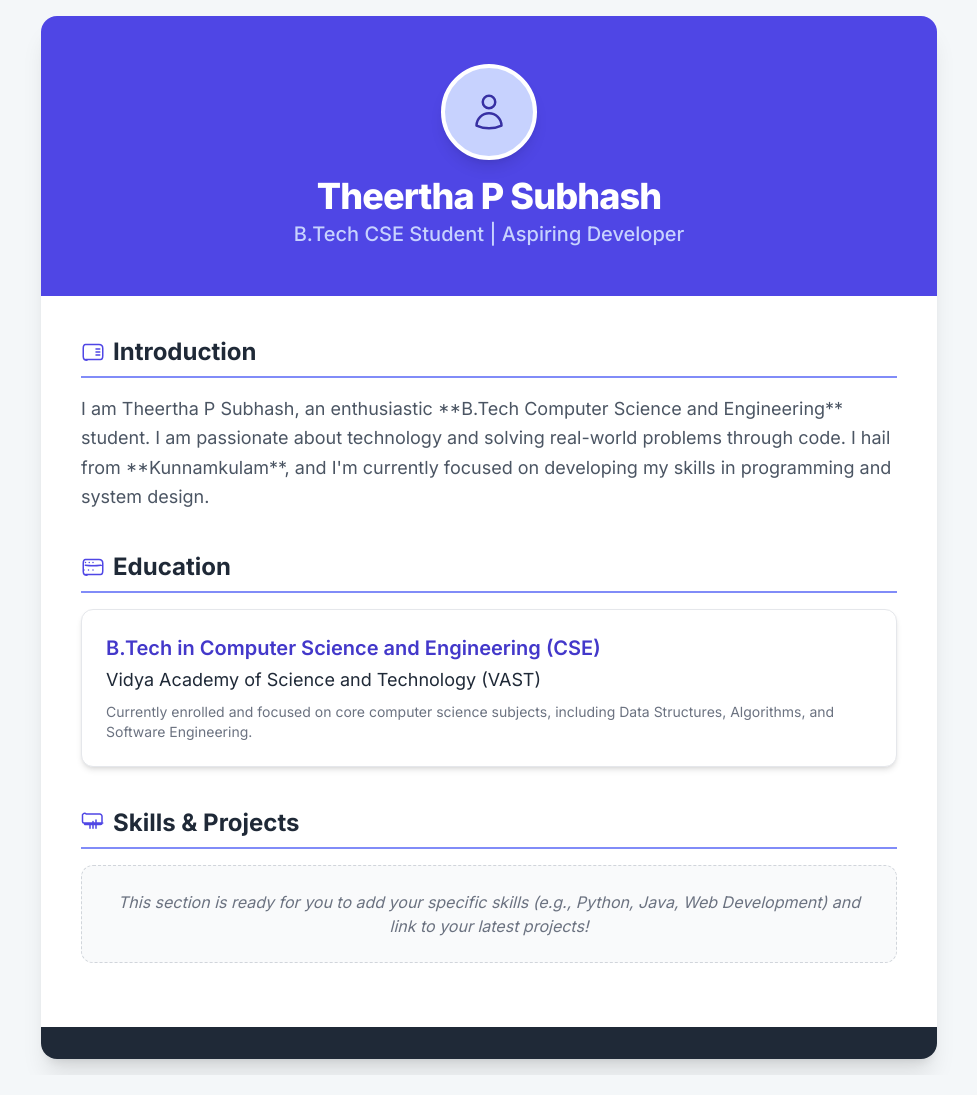
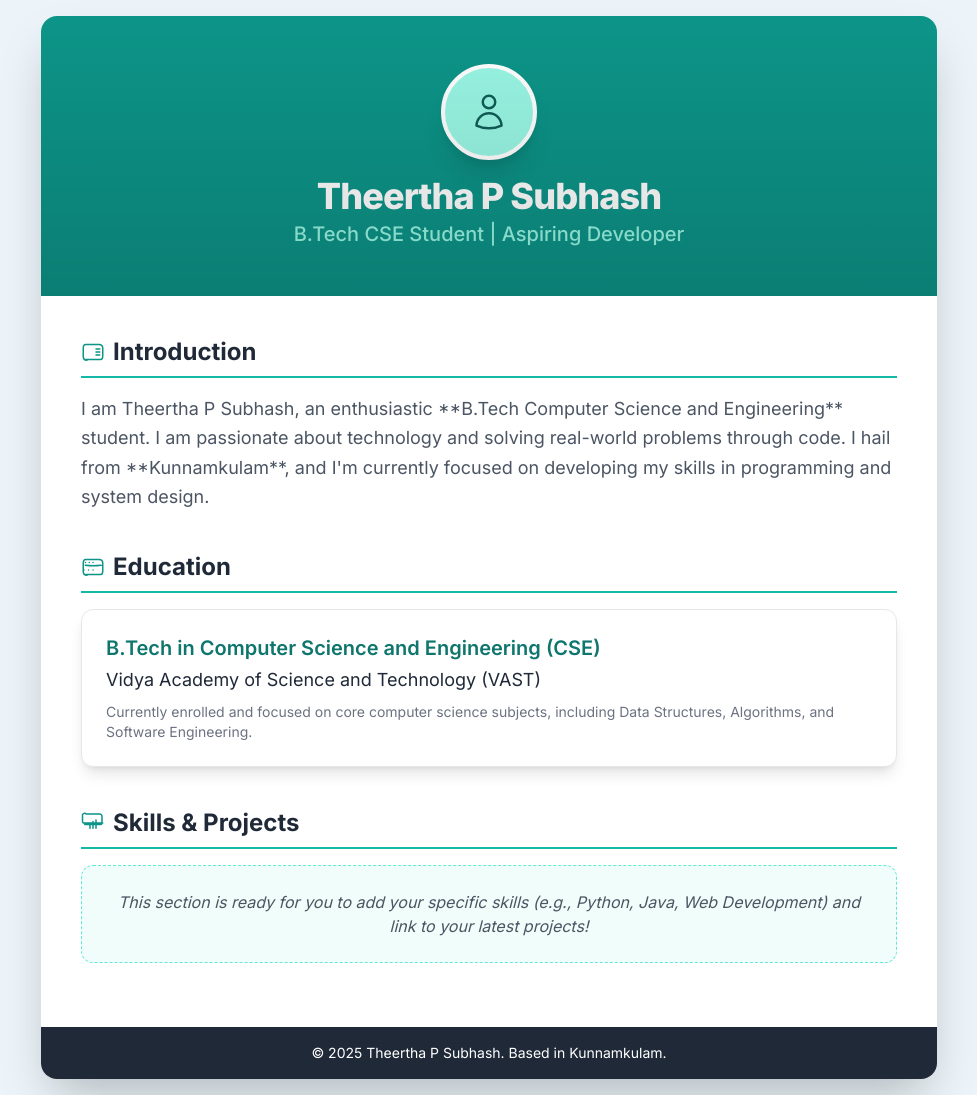
Before and after one commit to Bugsmash00/Bugsmash00.github.io, a plain HTML site: page index.html in a window 1280 px wide. Shown: the whole page, without its empty margins (151-1128 px from the left). Drawn offline with nearby package versions, Linux system fonts and the light colour scheme.

Commit message:
Update index.html

```diff
--- a/index.html
+++ b/index.html
@@ -9,23 +9,59 @@
     <style>
         /* Custom styles for the Inter font and main background */
         @import url('https://fonts.googleapis.com/css2?family=Inter:wght@100..900&display=swap');
+
+        /* Base styles */
         body {
             font-family: 'Inter', sans-serif;
-            background-color: #f4f7f9; /* Light, professional background */
+            /* Changed to a slightly punchier light background */
+            background-color: #ecf4f9;
+            scroll-behavior: smooth;
+        }
+
+        /* Subtle Hover Effect for the Main Card */
+        .main-card {
+            transition: box-shadow 0.5s ease;
+        }
+        .main-card:hover {
+            box-shadow: 0 25px 50px -12px rgba(0, 0, 0, 0.25); /* Stronger lift on hover */
+        }
+
+        /* Header Overlay for Depth */
+        .header-overlay {
+            position: relative;
+        }
+        .header-overlay::before {
+            content: '';
+            position: absolute;
+            top: 0;
+            left: 0;
+            right: 0;
+            bottom: 0;
+            /* Subtle dark gradient overlay, adjusted opacity for vibrancy */
+            background: linear-gradient(to top, rgba(0, 0, 0, 0.15), rgba(0, 0, 0, 0));
+            pointer-events: none;
+            border-radius: 1rem 1rem 0 0;
+        }
+
+        /* Responsive padding enhancement for smaller screens */
+        @media (max-width: 640px) {
+            .p-6.sm\:p-10 {
+                padding: 1.5rem;
+            }
         }
     </style>
 </head>
 <body class="antialiased min-h-screen flex flex-col items-center justify-center p-4">
 
-    <!-- Main Container -->
-    <div class="w-full max-w-4xl bg-white shadow-xl rounded-2xl overflow-hidden">
+    <!-- Main Container - Added 'main-card' class -->
+    <div class="main-card w-full max-w-4xl bg-white shadow-2xl rounded-2xl overflow-hidden">
 
-        <!-- Hero Section (Header) -->
-        <header class="bg-indigo-600 text-white p-8 sm:p-12 text-center">
+        <!-- Hero Section (Header) - Switched to Teal/Cyan for vibrancy -->
+        <header class="header-overlay bg-teal-600 text-white p-8 sm:p-12 text-center">
             <div class="mb-4">
-                <!-- Profile Placeholder (You can add an image later) -->
-                <div class="mx-auto w-24 h-24 bg-indigo-200 rounded-full flex items-center justify-center border-4 border-white shadow-lg">
-                    <svg xmlns="http://www.w3.org/2000/svg" fill="none" viewBox="0 0 24 24" stroke-width="1.5" stroke="currentColor" class="w-10 h-10 text-indigo-800">
+                <!-- Profile Placeholder -->
+                <div class="mx-auto w-24 h-24 bg-teal-200 rounded-full flex items-center justify-center border-4 border-white shadow-xl">
+                    <svg xmlns="http://www.w3.org/2000/svg" fill="none" viewBox="0 0 24 24" stroke-width="1.5" stroke="currentColor" class="w-10 h-10 text-teal-800">
                         <path stroke-linecap="round" stroke-linejoin="round" d="M15.75 6a3.75 3.75 0 1 1-7.5 0 3.75 3.75 0 0 1 7.5 0ZM4.501 20.118a7.5 7.5 0 0 1 14.998 0A17.933 17.933 0 0 1 12 21.75c-2.676 0-5.216-.584-7.499-1.632Z" />
                     </svg>
                 </div>
@@ -33,7 +69,7 @@
             <h1 class="text-3xl sm:text-4xl font-extrabold tracking-tight mb-1">
                 Theertha P Subhash
             </h1>
-            <p class="text-indigo-200 text-lg sm:text-xl font-medium">
+            <p class="text-teal-200 text-lg sm:text-xl font-medium">
                 B.Tech CSE Student | Aspiring Developer
             </p>
         </header>
@@ -43,8 +79,8 @@
 
             <!-- About Section -->
             <section class="mb-10">
-                <h2 class="text-2xl font-bold text-gray-800 border-b-2 border-indigo-400 pb-2 mb-4 flex items-center">
-                    <svg xmlns="http://www.w3.org/2000/svg" fill="none" viewBox="0 0 24 24" stroke-width="1.5" stroke="currentColor" class="w-6 h-6 mr-2 text-indigo-600">
+                <h2 class="text-2xl font-bold text-gray-800 border-b-2 border-teal-500 pb-2 mb-4 flex items-center">
+                    <svg xmlns="http://www.w3.org/2000/svg" fill="none" viewBox="0 0 24 24" stroke-width="1.5" stroke="currentColor" class="w-6 h-6 mr-2 text-teal-600">
                         <path stroke-linecap="round" stroke-linejoin="round" d="M15 9h3.75M15 12h3.75M15 15h3.75M4.5 19.5h15c2.25 0 2.25-1.5 2.25-3.75V8.25c0-2.25-1.5-3.75-3.75-3.75H4.5C2.25 4.5 2.25 6 2.25 8.25v8.25c0 2.25 1.5 3.75 3.75 3.75Z" />
                     </svg>
                     Introduction
@@ -56,14 +92,14 @@
 
             <!-- Education Section -->
             <section class="mb-10">
-                <h2 class="text-2xl font-bold text-gray-800 border-b-2 border-indigo-400 pb-2 mb-4 flex items-center">
-                    <svg xmlns="http://www.w3.org/2000/svg" fill="none" viewBox="0 0 24 24" stroke-width="1.5" stroke="currentColor" class="w-6 h-6 mr-2 text-indigo-600">
+                <h2 class="text-2xl font-bold text-gray-800 border-b-2 border-teal-500 pb-2 mb-4 flex items-center">
+                    <svg xmlns="http://www.w3.org/2000/svg" fill="none" viewBox="0 0 24 24" stroke-width="1.5" stroke="currentColor" class="w-6 h-6 mr-2 text-teal-600">
                         <path stroke-linecap="round" stroke-linejoin="round" d="M4.26 10.147a60.015 60.015 0 0 0 15.48 0M12 10.5h.007v.007H12V10.5Zm0 4.5h.007v.007H12V15Zm-4.5 0h.007v.007H7.5V15Zm-4.5 0h.007v.007H3V15Zm18-4.5h.007v.007H21V10.5Zm-4.5 0h.007v.007H16.5V10.5ZM12 7.5h.007v.007H12V7.5ZM8.25 7.5h.007v.007H8.25V7.5ZM4.5 7.5h.007v.007H4.5V7.5ZM4.5 19.5h15c2.25 0 2.25-1.5 2.25-3.75V8.25c0-2.25-1.5-3.75-3.75-3.75H4.5C2.25 4.5 2.25 6 2.25 8.25v8.25c0 2.25 1.5 3.75 3.75 3.75Z" />
                     </svg>
                     Education
                 </h2>
-                <div class="bg-white border border-gray-200 rounded-xl p-6 shadow-md transition duration-300 hover:shadow-lg hover:border-indigo-300">
-                    <h3 class="text-xl font-semibold text-indigo-700 mb-1">
+                <div class="bg-white border border-gray-200 rounded-xl p-6 shadow-lg transition duration-300 hover:shadow-xl hover:border-teal-400">
+                    <h3 class="text-xl font-semibold text-teal-700 mb-1">
                         B.Tech in Computer Science and Engineering (CSE)
                     </h3>
                     <p class="text-lg text-gray-800">
@@ -77,14 +113,14 @@
 
             <!-- Skills/Projects Placeholder -->
             <section class="mb-6">
-                <h2 class="text-2xl font-bold text-gray-800 border-b-2 border-indigo-400 pb-2 mb-4 flex items-center">
-                    <svg xmlns="http://www.w3.org/2000/svg" fill="none" viewBox="0 0 24 24" stroke-width="1.5" stroke="currentColor" class="w-6 h-6 mr-2 text-indigo-600">
+                <h2 class="text-2xl font-bold text-gray-800 border-b-2 border-teal-500 pb-2 mb-4 flex items-center">
+                    <svg xmlns="http://www.w3.org/2000/svg" fill="none" viewBox="0 0 24 24" stroke-width="1.5" stroke="currentColor" class="w-6 h-6 mr-2 text-teal-600">
                         <path stroke-linecap="round" stroke-linejoin="round" d="M9 17.25v-4.5m3 4.5v-6.75m3 6.75V9m-12 3h18.75m-18.75 0a1.5 1.5 0 0 1-1.5-1.5V5.25A2.25 2.25 0 0 1 5.25 3h13.5a2.25 2.25 0 0 1 2.25 2.25v6.75a1.5 1.5 0 0 1-1.5 1.5H3.75Z" />
                     </svg>
                     Skills & Projects
                 </h2>
-                <div class="text-center bg-gray-50 p-6 rounded-xl border border-dashed border-gray-300">
-                    <p class="text-gray-500 italic">
+                <div class="text-center bg-teal-50 p-6 rounded-xl border border-dashed border-teal-300">
+                    <p class="text-gray-600 italic">
                         This section is ready for you to add your specific skills (e.g., Python, Java, Web Development) and link to your latest projects!
                     </p>
                 </div>
@@ -94,3 +130,10 @@
 
         <!-- Footer -->
         <footer class="bg-gray-800 text-white p-4 text-center text-sm">
+            <p>&copy; 2025 Theertha P Subhash. Based in Kunnamkulam.</p>
+        </footer>
+
+    </div>
+
+</body>
+</html>
```
